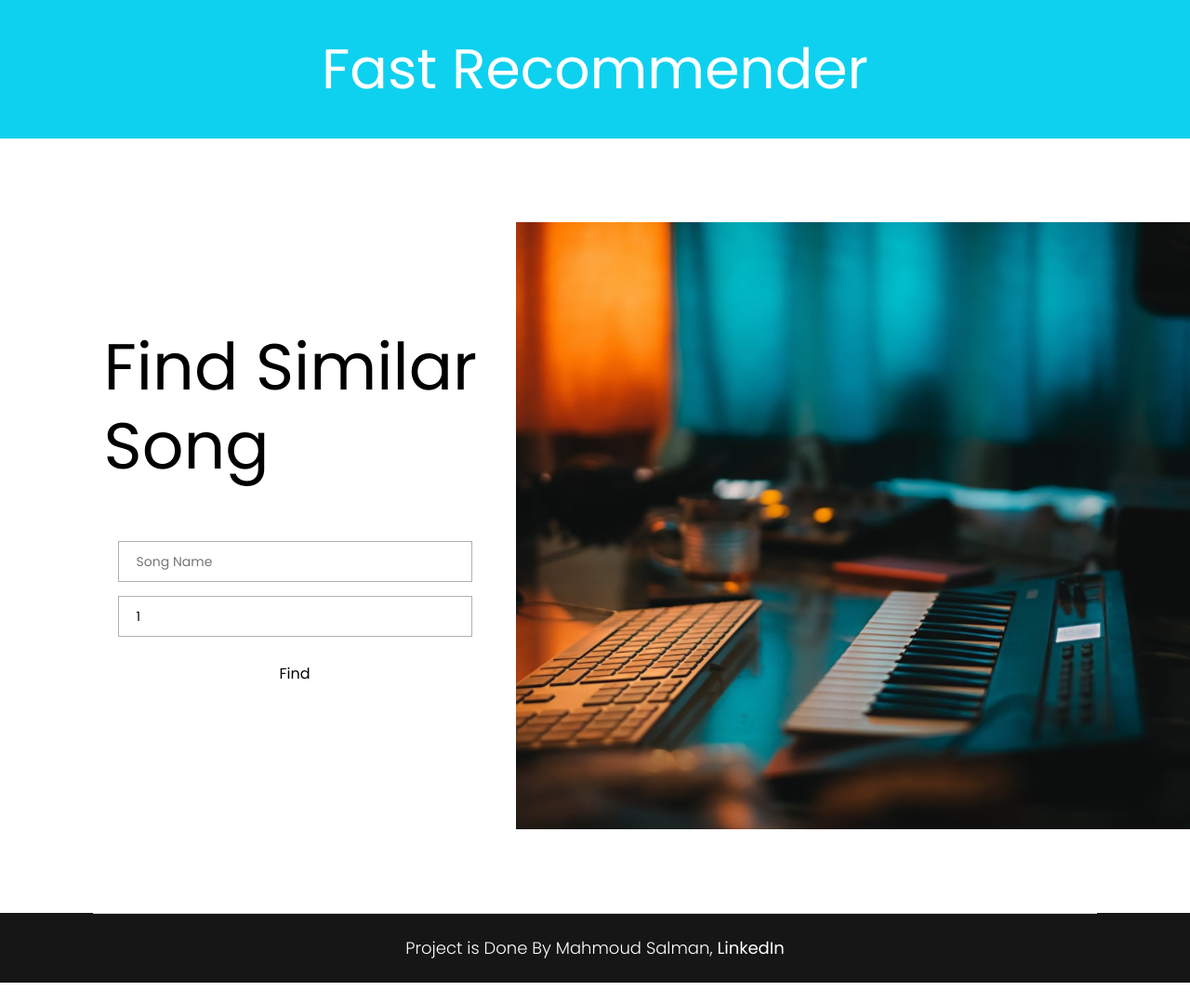
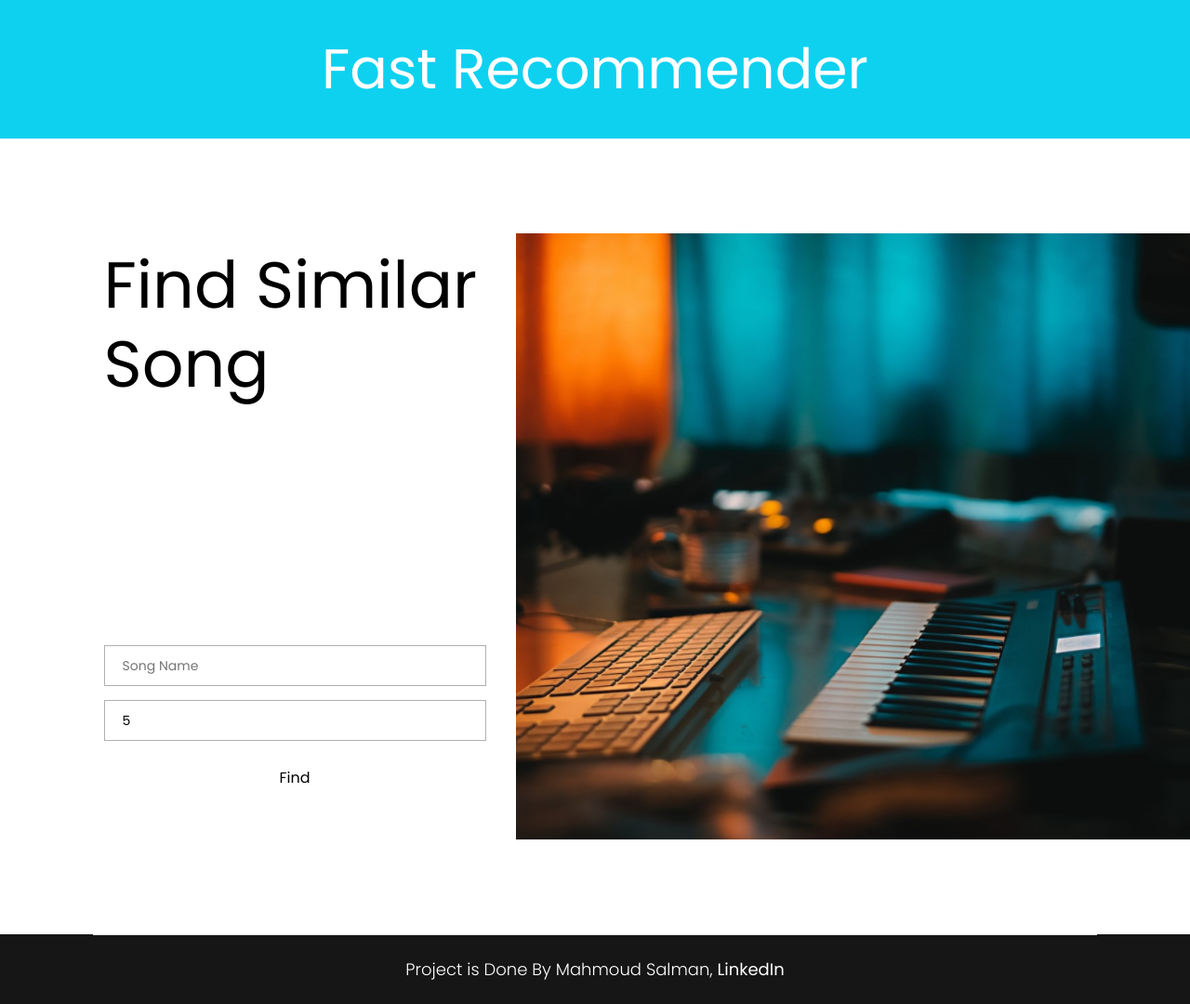
Before and after one commit to mahmoud1yaser/Recommendify, a Flask app: page /recommend_fast in a window 1280 px wide. Shown: the part 139-1219 px from the top of the page at 93% size. Before the commit the page ends 1196 px from the top, so only its background shows below. Run offline with Flask 2, Linux system fonts and the light colour scheme; parts of the project's set-up code (start-up, migrations or seed data) failed here and were passed over; some libraries are stand-ins or nearby versions.

Commit message:
removed extra comments

```diff
--- a/app.py
+++ b/app.py
@@ -1,4 +1,4 @@
-from flask import render_template, request, session, redirect, Flask
+from flask import render_template, request, Flask
 import model as m
 
 app = Flask(__name__)
--- a/templates/fast.html
+++ b/templates/fast.html
@@ -33,11 +33,7 @@
 <!-- body -->
 
 <body class="main-layout contineer_page">
-<!--  &lt;!&ndash; loader  &ndash;&gt;-->
-<!--  <div class="loader_bg">-->
-<!--    <div class="loader"><img src="../static/images/loading.gif" alt="#" /></div>-->
-<!--  </div>-->
-<!--  &lt;!&ndash; end loader &ndash;&gt;-->
+
   <!-- header -->
   <header>
     <!-- header inner -->
@@ -63,10 +59,6 @@
 
                       <li> <a href="{{url_for('recommend_fast')}}">Fast Recommender </a> </li>
                       <li> <a href="{{url_for('recommend_accurate')}}">Accurate Recommender</a> </li>
-                      <!-- <li> <a href="contact.html">Contact</a> </li>
-
-                        <li > <a   href="#contact">login</a> </li>
-                      <li  > <a  class="last_manu" href="#"><img src="../static/images/search_icon.png" alt="#" /></a> </li> -->
 
                      </ul>
                    </nav>
@@ -110,16 +102,14 @@
           <form class="contact_bg" method="POST" action="{{url_for('show_fast_recommend')}}">
             <div class="row">
               <div class="col-md-12">
+                <div class="titlepage">
+                  <h2>Find Your Recommendations</h2>
+                </div>
+                  <input class="contactus" placeholder="Song Name" type="text" name="song_name">
 
-                <div class="col-md-12">
-                  <input class="contactus" placeholder="Song Name" type="text" name="song_name">
-                </div>
-                <div class="col-md-12">
-                  <input class="contactus" value="1" type="number" name="number_of_songs" min="1" max="500" required>
-                </div>
-                <div class="col-xl-12 col-lg-12 col-md-12 col-sm-12">
+                  <input class="contactus" value="5" type="number" name="number_of_songs" min="1" max="500" required>
+
                   <button class="send">Find</button>
-                </div>
               </div>
             </div>
             </form>
```
Also changed, not shown: model.py (+4 -4 lines), templates/accurate.html (+4 -13 lines), templates/index.html (+2 -61 lines), templates/result.html (+1 -9 lines), 2 other files.
